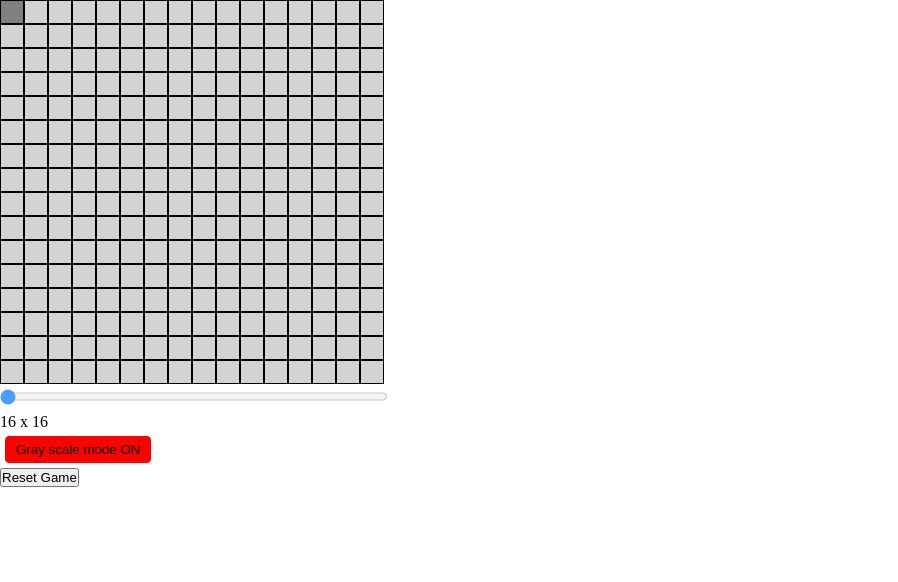
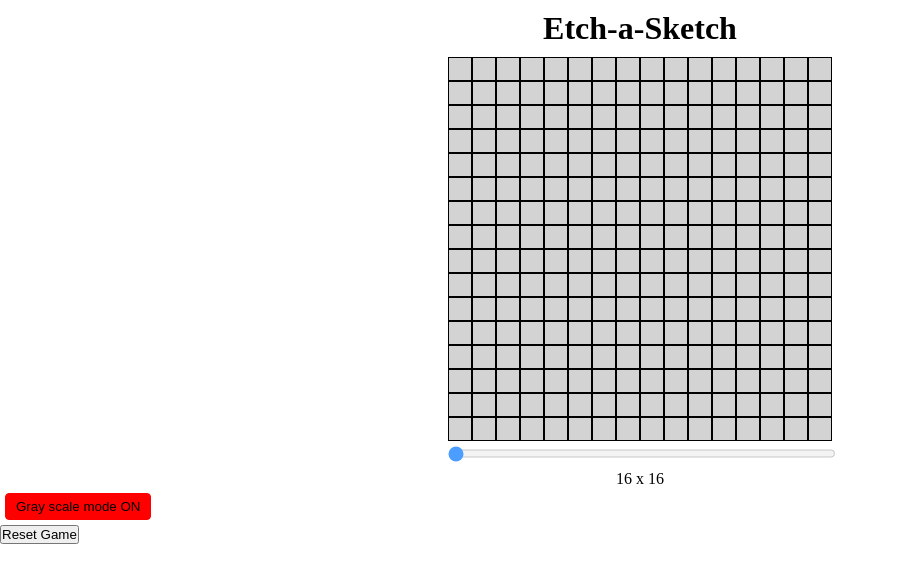
Before and after one commit to valentinhimself/etch-a-sketch, a plain HTML site: page index.html in a window 1280 px wide. Shown: the whole page, without its empty margins (0-898 px from the left). Drawn offline with Linux system fonts and the light colour scheme.

Commit message:
some basic styling

```diff
--- a/css/style.css
+++ b/css/style.css
@@ -4,7 +4,17 @@
     box-sizing: border-box;
 }
 
+h1 {
+  text-align: center;
+  margin: 10px 0;
+}
+
+.main-container p {
+  text-align: center;
+}
+
 .sketch-container {
+    margin: auto;
     width: 24em;
     background-color: lightgray;
     display: flex;
@@ -16,6 +26,7 @@
 
 }
 .slidecontainer {
+  margin: auto;
     width: 24em;
 }
 
--- a/index.html
+++ b/index.html
@@ -9,12 +9,15 @@
     <script src="./js/app.js" defer></script>
 </head>
 <body>
-    <div class="sketch-container"> </div>
-    <div class="slidecontainer">
-        <input type="range" min="16" max="64" value="16" class="slider">
+    <h1>Etch-a-Sketch</h1>
+    <div class="main-container">
+        <div class="sketch-container"> </div>
+        <div class="slidecontainer">
+            <input type="range" min="16" max="64" value="16" class="slider">
         <p class="size-label"></p>
+        </div>
+    </div>
 
-    </div>
     <button type="button" value="false" id="flag">Gray scale mode ON</button>
     <button type="button" class="btn-reset">Reset Game </button>
 </body>
--- a/js/app.js
+++ b/js/app.js
@@ -12,7 +12,7 @@ reset.addEventListener('click', resetSketch);
 function changeFlag(e){
     if(e.target.value==="false") {
         e.target.value = "true";
-        e.target.style.backgroundColor="pink";
+        e.target.style.backgroundColor='pink';
         e.target.textContent = "RGB mode ON";
     }
     else {
```
